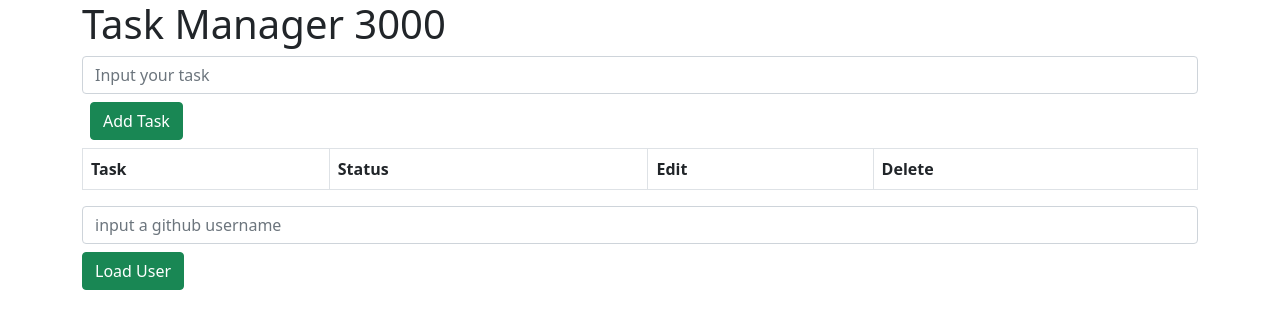
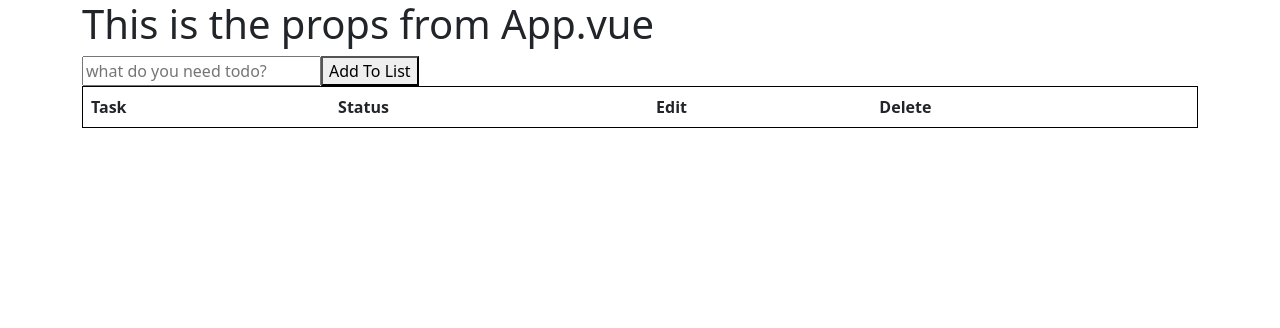
Before and after one commit to tora-pan/100daysofcode, a Vue app in the folder Vue/todo-list/: page / in a window 1280 px wide. Shown: the top 328 px of the page. Built offline with nearby package versions, Linux system fonts and the light colour scheme.

Commit message:
Day # 14

```diff
--- a/Vue/todo-list/src/App.vue
+++ b/Vue/todo-list/src/App.vue
@@ -1,17 +1,16 @@
 <template>
   <div id="app">
-
-    <TodoList2></TodoList2>
+    <TodoList3 theProps="This is the props from App.vue"></TodoList3>
   </div>
 </template>
 
 <script>
-import TodoList2 from "./components/TodoList2.vue";
+import TodoList3 from "./components/TodoList3.vue";
 
 export default {
   name: "App",
   components: {
-    TodoList2,
+    TodoList3,
   },
 };
 </script>
--- /dev/null
+++ b/Vue/todo-list/src/components/TodoList3.vue
@@ -0,0 +1,89 @@
+<template>
+  <div class="container">
+    <h1>{{ theProps }}</h1>
+    <input
+      ref="inputRef"
+      type="text"
+      placeholder="what do you need todo?"
+      v-model="task"
+      @keyup.enter="addItem"
+    />
+    <button class="addTodoBtn" @click="addItem">Add To List</button>
+    <div class="todo-container">
+      <table class="table">
+        <thead>
+          <tr>
+            <th>Task</th>
+            <th>Status</th>
+            <th>Edit</th>
+            <th>Delete</th>
+          </tr>
+        </thead>
+        <tbody>
+          <tr v-for="(item, index) in tasks" :key="item">
+            <td>{{ item.name }}</td>
+            <td>{{ item.status }}</td>
+            <td><div @click="editTask(index)">E</div></td>
+            <td><div @click="deleteTask(index)">D</div></td>
+          </tr>
+        </tbody>
+      </table>
+    </div>
+  </div>
+</template>
+
+<script>
+export default {
+  name: "TodoList3",
+
+  data() {
+    return {
+      task: "",
+      tasks: [],
+      status: "to-do",
+      currentlyEditing: null,
+    };
+  },
+
+  props: {
+    theProps: String,
+  },
+
+  methods: {
+    addItem() {
+      if (this.task.length === 0) return;
+      if (this.currentlyEditing === null) {
+        this.tasks.push({ name: this.task, status: "to-do" });
+      } else {
+        this.tasks[this.currentlyEditing].name = this.task;
+      }
+      this.task = "";
+      this.currentlyEditing = null;
+    },
+
+    editTask(taskIndex) {
+      console.log("editing");
+      this.currentlyEditing = taskIndex;
+      this.task = this.tasks[taskIndex].name;
+    },
+
+    deleteTask(taskIndex) {
+      this.tasks.splice(taskIndex, 1);
+    },
+    setFocus() {
+      this.$refs.inputRef.focus();
+    },
+  },
+  watch: {
+    task: function () {
+      this.$refs.inputRef.focus();
+    },
+  },
+};
+</script>
+
+<style scoped>
+.table {
+  border: 1px solid black;
+}
+</style>
```
Also changed, not shown: 1 other file (tests, documents, lock files or other folders).
